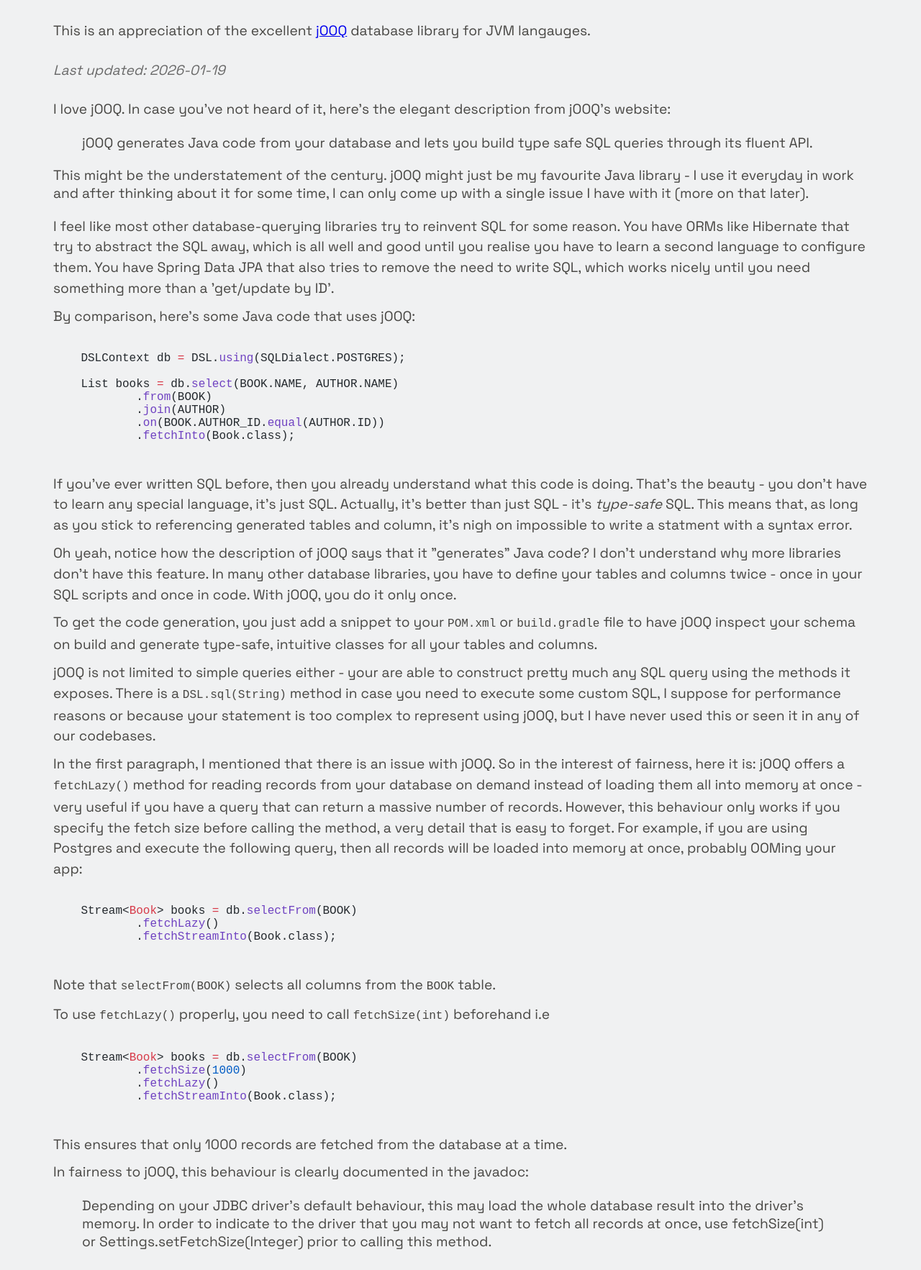
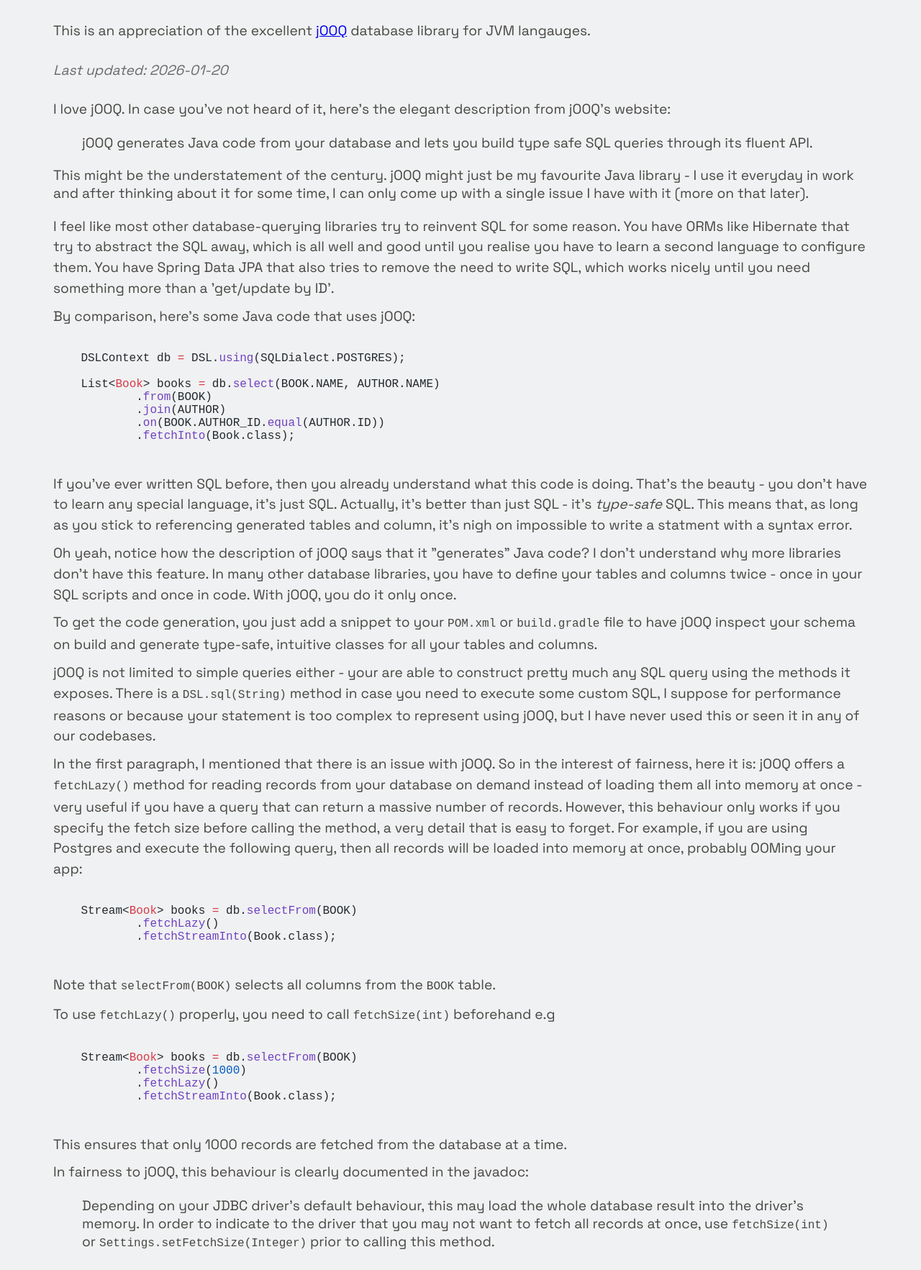
Before and after one commit to ioanclarke/ioanclarke.github.io, a website: page docs/posts/jooq.html in a window 1280 px wide. Shown: the part 124-1889 px from the top of the page at 72% size. Drawn offline with Linux system fonts and the light colour scheme.

Commit message:
fix a couple small issues in jooq post

```diff
--- a/docs/posts/jooq.html
+++ b/docs/posts/jooq.html
@@ -19,7 +19,7 @@
     <a href="https://www.jooq.org/" rel="noopener noreferrer" target="_blank">jOOQ</a>
     database library for JVM langauges.
 </p>
-<p class="last-updated">Last updated: 2026-01-19</p>
+<p class="last-updated">Last updated: 2026-01-20</p>
 <p>
     I love jOOQ. In case you've not heard of it, here's the elegant
     description from jOOQ's website:
@@ -43,7 +43,7 @@
 <pre class="shiki github-light" tabindex="0"><code><span class="line"></span>
 <span class="line"><span style="color:#24292E">    DSLContext db </span><span style="color:#D73A49">=</span><span style="color:#24292E"> DSL.</span><span style="color:#6F42C1">using</span><span style="color:#24292E">(SQLDialect.POSTGRES);</span></span>
 <span class="line"></span>
-<span class="line"><span style="color:#24292E">    List books </span><span style="color:#D73A49">=</span><span style="color:#24292E"> db.</span><span style="color:#6F42C1">select</span><span style="color:#24292E">(BOOK.NAME, AUTHOR.NAME)</span></span>
+<span class="line"><span style="color:#24292E">    List&lt;</span><span style="color:#D73A49">Book</span><span style="color:#24292E">&gt; books </span><span style="color:#D73A49">=</span><span style="color:#24292E"> db.</span><span style="color:#6F42C1">select</span><span style="color:#24292E">(BOOK.NAME, AUTHOR.NAME)</span></span>
 <span class="line"><span style="color:#24292E">            .</span><span style="color:#6F42C1">from</span><span style="color:#24292E">(BOOK)</span></span>
 <span class="line"><span style="color:#24292E">            .</span><span style="color:#6F42C1">join</span><span style="color:#24292E">(AUTHOR)</span></span>
 <span class="line"><span style="color:#24292E">            .</span><span style="color:#6F42C1">on</span><span style="color:#24292E">(BOOK.AUTHOR_ID.</span><span style="color:#6F42C1">equal</span><span style="color:#24292E">(AUTHOR.ID))</span></span>
@@ -99,7 +99,7 @@
 <p>
     To use <code>fetchLazy()</code> properly, you need to call
     <code>fetchSize(int)</code>
-    beforehand i.e
+    beforehand e.g
 </p>
 <pre class="shiki github-light" tabindex="0"><code><span class="line"></span>
 <span class="line"><span style="color:#24292E">    Stream&lt;</span><span style="color:#D73A49">Book</span><span style="color:#24292E">&gt; books </span><span style="color:#D73A49">=</span><span style="color:#24292E"> db.</span><span style="color:#6F42C1">selectFrom</span><span style="color:#24292E">(BOOK)</span></span>
@@ -115,8 +115,8 @@
     </p><blockquote>
         Depending on your JDBC driver's default behaviour, this may load the whole
         database result into the driver's memory. In order to indicate to the driver
-        that you may not want to fetch all records at once, use fetchSize(int) or
-        Settings.setFetchSize(Integer) prior to calling this method.
+        that you may not want to fetch all records at once, use <code>fetchSize(int)</code> or
+        <code>Settings.setFetchSize(Integer)</code> prior to calling this method.
     </blockquote>
 <p></p>
 <p>
```
Also changed, not shown: public/posts/jooq.html (+5 -5 lines).
